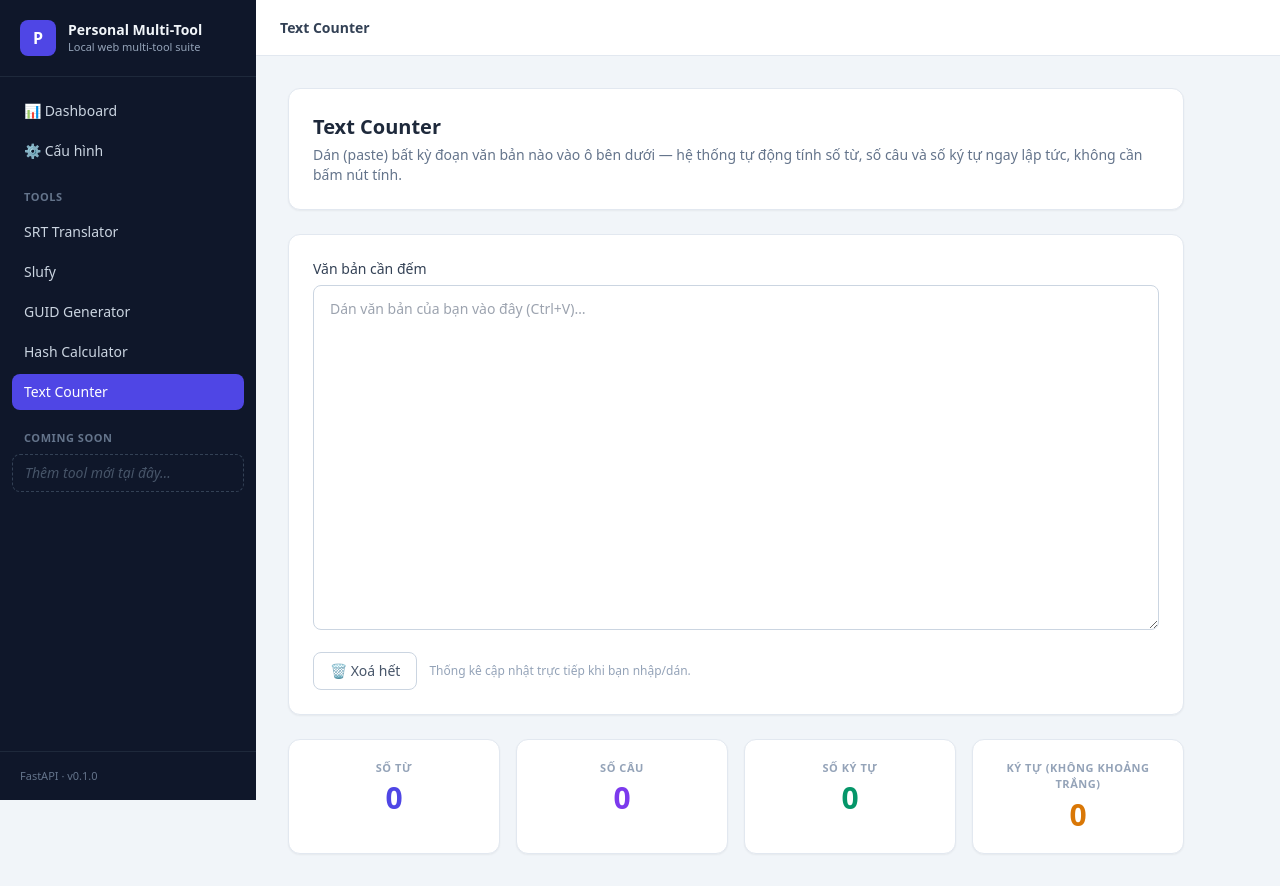
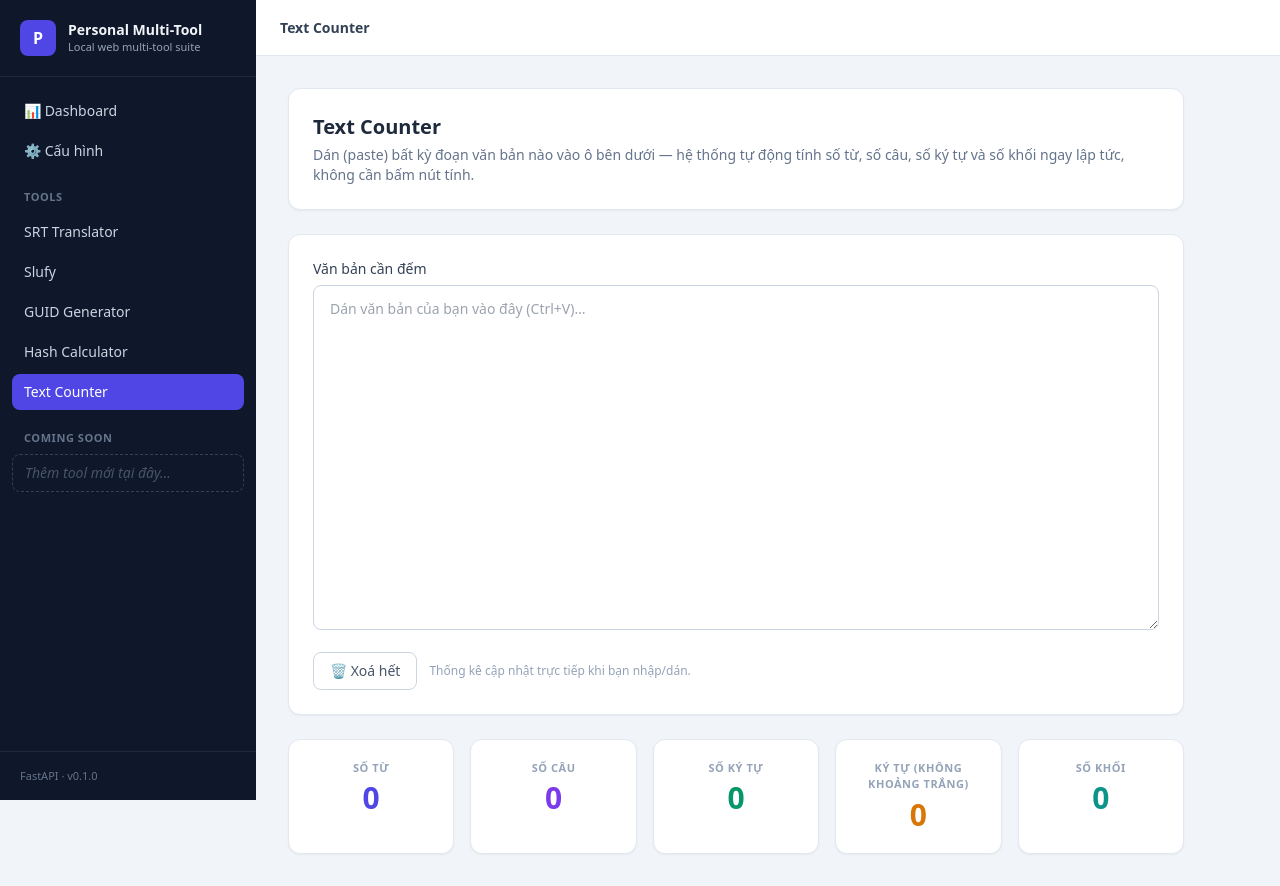
Before and after one commit to vantu19000/Personal-Tool, a FastAPI app: page /tools/text-counter in a window 1280 px wide. Run offline with FastAPI, Linux system fonts and the light colour scheme; some libraries are stand-ins or nearby versions.

Commit message:
Update text_counter.html

```diff
--- a/app/templates/tools/text_counter.html
+++ b/app/templates/tools/text_counter.html
@@ -10,7 +10,7 @@
         <h1 class="text-xl font-bold text-slate-800">Text Counter</h1>
         <p class="mt-1 text-sm text-slate-500">
             Dán (paste) bất kỳ đoạn văn bản nào vào ô bên dưới — hệ thống tự động tính
-            số từ, số câu và số ký tự ngay lập tức, không cần bấm nút tính.
+            số từ, số câu, số ký tự và số khối ngay lập tức, không cần bấm nút tính.
         </p>
     </section>
 
@@ -37,7 +37,7 @@
     </section>
 
     <!-- Stats -->
-    <section class="grid grid-cols-2 md:grid-cols-4 gap-4">
+    <section class="grid grid-cols-2 md:grid-cols-3 lg:grid-cols-5 gap-4">
         <div class="rounded-xl bg-white border border-slate-200 p-5 shadow-sm text-center">
             <p class="text-[11px] font-semibold uppercase tracking-wider text-slate-400">Số từ</p>
             <p id="tc-words" class="mt-1 text-3xl font-bold text-indigo-600 tabular-nums">0</p>
@@ -54,6 +54,10 @@
             <p class="text-[11px] font-semibold uppercase tracking-wider text-slate-400">Ký tự (không khoảng trắng)</p>
             <p id="tc-chars-nospace" class="mt-1 text-3xl font-bold text-amber-600 tabular-nums">0</p>
         </div>
+        <div class="rounded-xl bg-white border border-slate-200 p-5 shadow-sm text-center">
+            <p class="text-[11px] font-semibold uppercase tracking-wider text-slate-400">Số khối</p>
+            <p id="tc-blocks" class="mt-1 text-3xl font-bold text-teal-600 tabular-nums">0</p>
+        </div>
     </section>
 </div>
 {% endblock %}
@@ -67,6 +71,7 @@
         sentences: document.getElementById("tc-sentences"),
         chars: document.getElementById("tc-chars"),
         charsNoSpace: document.getElementById("tc-chars-nospace"),
+        blocks: document.getElementById("tc-blocks"),
     };
 
     const fmt = (n) => n.toLocaleString("vi-VN");
@@ -99,17 +104,28 @@
         return count;
     }
 
+    // Đếm số khối: một "khối" là dãy dòng liền kề không rỗng,
+    // các khối được ngăn cách bởi >= 1 dòng trống.
+    function countBlocks(text) {
+        return text
+            .split(/\n\s*\n/)
+            .filter((block) => block.trim() !== "")
+            .length;
+    }
+
     function update() {
         const text = input.value;
         const words = text.trim() ? text.trim().split(/\s+/).length : 0;
         const sentences = countSentences(text);
         const chars = [...text].length; // đếm đúng ký tự Unicode (kể cả tiếng Việt)
         const charsNoSpace = [...text.replace(/\s/g, "")].length;
+        const blocks = countBlocks(text);
 
         els.words.textContent = fmt(words);
         els.sentences.textContent = fmt(sentences);
         els.chars.textContent = fmt(chars);
         els.charsNoSpace.textContent = fmt(charsNoSpace);
+        els.blocks.textContent = fmt(blocks);
     }
 
     input.addEventListener("input", update);
```
